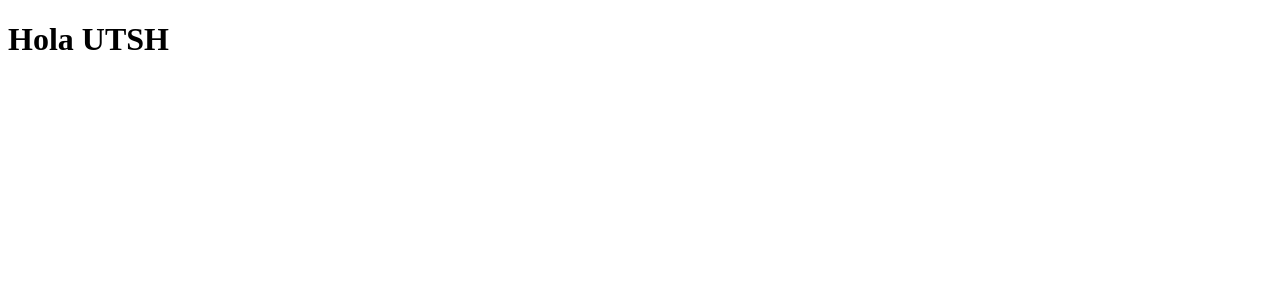
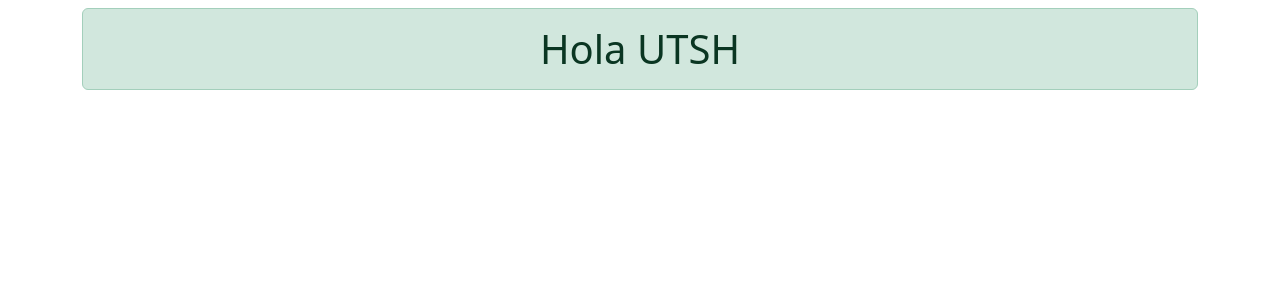
Before and after one commit to azucena123456/practica_react, a React (Vite) app: page / in a window 1280 px wide. Shown: the top 300 px of the page. Built offline with nearby package versions, Linux system fonts and the light colour scheme.

Commit message:
[ADD] Se crea layout principal en app.jx, se instalo boostrap

```diff
--- a/src/App.jsx
+++ b/src/App.jsx
@@ -2,7 +2,13 @@
 
   return (
     <>
-     <h1>Hola UTSH</h1>
+     <div className="container">
+      <div className="row">
+        <div className="col-12">
+          <h1 className="mt-2 text-center alert alert-success">Hola UTSH</h1>
+        </div>
+      </div>
+     </div>
     </>
   )
 }
--- a/src/main.jsx
+++ b/src/main.jsx
@@ -1,7 +1,9 @@
 import { StrictMode } from 'react'
 import { createRoot } from 'react-dom/client'
+import 'bootstrap/dist/css/bootstrap.min.css'
+import 'bootstrap-icons/font/bootstrap-icons.css'
+import App from './App.jsx'
 
-import App from './App.jsx'
 
 createRoot(document.getElementById('root')).render(
   <StrictMode>
```
